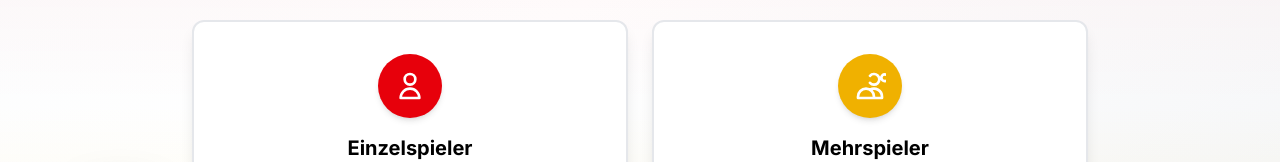
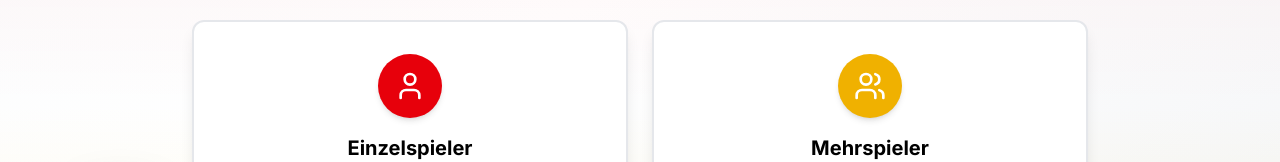
Before and after one commit to Zzackllack/Democratic-Politics-Quiz, a Next.js app in the folder applications/frontend/: page / in a window 1280 px wide. Shown: the part 511-673 px from the top of the page. Built offline with nearby package versions, Linux system fonts and the light colour scheme.

Commit message:
Some Icon fixes

```diff
--- a/applications/frontend/src/components/Hero.tsx
+++ b/applications/frontend/src/components/Hero.tsx
@@ -1,4 +1,5 @@
 import { AnimatePresence, motion } from "framer-motion";
+import { User, Users } from "lucide-react";
 import { useRouter } from "next/router";
 import React, { useEffect, useState } from "react";
 import { gameModes } from "../data/mockData";
@@ -182,19 +183,7 @@ const Hero: React.FC<HeroProps> = ({ onStartQuiz = () => {} }) => {
             >
               <div className="flex flex-col items-center">
                 <div className="w-16 h-16 rounded-full bg-red-600 flex items-center justify-center mb-4 shadow-md">
-                  <svg
-                    className="w-8 h-8 text-white"
-                    fill="none"
-                    stroke="currentColor"
-                    viewBox="0 0 24 24"
-                  >
-                    <path
-                      strokeLinecap="round"
-                      strokeLinejoin="round"
-                      strokeWidth={2}
-                      d="M16 7a4 4 0 11-8 0 4 4 0 018 0zM12 14a7 7 0 00-7 7h14a7 7 0 00-7-7z"
-                    />
-                  </svg>
+                  <User className="w-8 h-8 text-white" />
                 </div>
                 <h3 className="text-xl font-bold text-black mb-2">Einzelspieler</h3>
                 <p className="text-gray-600 text-center">
@@ -213,19 +202,7 @@ const Hero: React.FC<HeroProps> = ({ onStartQuiz = () => {} }) => {
             >
               <div className="flex flex-col items-center">
                 <div className="w-16 h-16 rounded-full bg-yellow-500 flex items-center justify-center mb-4 shadow-md">
-                  <svg
-                    className="w-8 h-8 text-white"
-                    fill="none"
-                    stroke="currentColor"
-                    viewBox="0 0 24 24"
-                  >
-                    <path
-                      strokeLinecap="round"
-                      strokeLinejoin="round"
-                      strokeWidth={2}
-                      d="M12 4.354a4 4 0 110 5.292M15 21H3v-1a6 6 0 0112 0v1zm0 0h6v-1a6 6 0 00-9-5.197m13.5-9a2.5 2.5 0 11-5 0 2.5 2.5 0 015 0z"
-                    />
-                  </svg>
+                  <Users className="w-8 h-8 text-white" />
                 </div>
                 <h3 className="text-xl font-bold text-black mb-2">Mehrspieler</h3>
                 <p className="text-gray-600 text-center">
```
